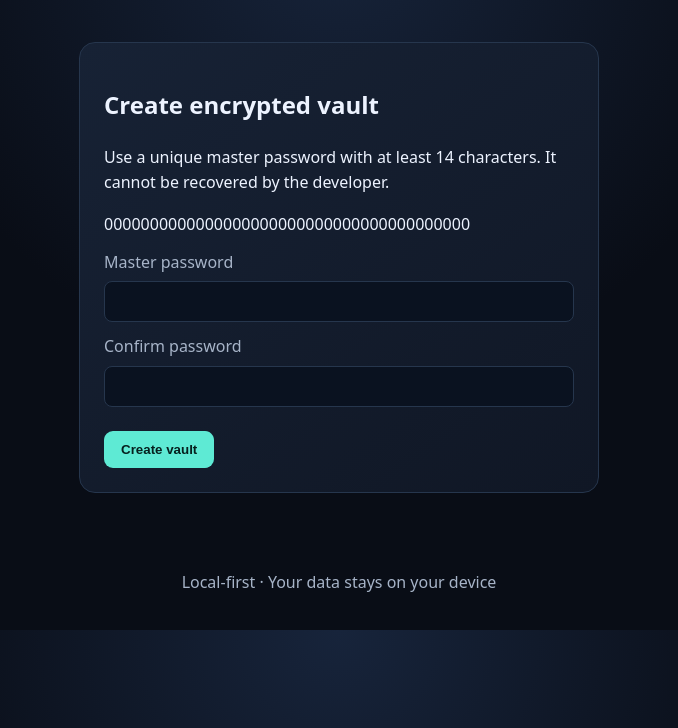
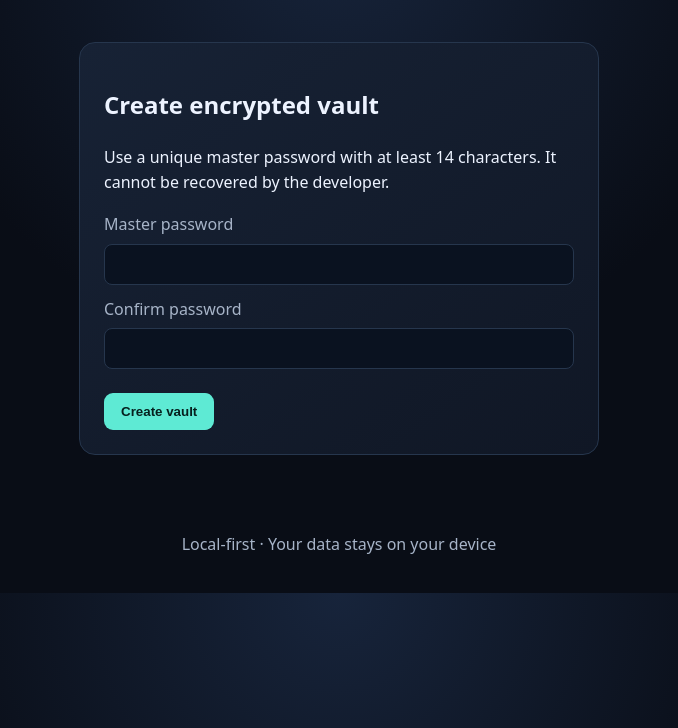
Before and after one commit to shaikhumaid1/Password-security-suite, a Flask app: page /vault/setup in a window 1280 px wide. Shown: the part 72-800 px from the top of the page, without its empty margins (301-979 px from the left). Run offline with Flask 3, Linux system fonts and the light colour scheme; data that the repository does not hold is empty; some libraries are stand-ins or nearby versions.

Commit message:
Fix CSRF token form fields

```diff
--- a/templates/vault_setup.html
+++ b/templates/vault_setup.html
@@ -1 +1 @@
-{% extends 'base.html' %}{% block content %}<section class='panel narrow'><h1>Create encrypted vault</h1><p>Use a unique master password with at least 14 characters. It cannot be recovered by the developer.</p><form method='post'>{{ csrf_token() }}<label>Master password <input type='password' name='master_password' minlength='14' autocomplete='new-password' required></label><label>Confirm password <input type='password' name='confirm' minlength='14' autocomplete='new-password' required></label><button>Create vault</button></form></section>{% endblock %}
+{% extends 'base.html' %}{% block content %}<section class='panel narrow'><h1>Create encrypted vault</h1><p>Use a unique master password with at least 14 characters. It cannot be recovered by the developer.</p><form method='post'><input type="hidden" name="csrf_token" value="{{ csrf_token() }}"><label>Master password <input type='password' name='master_password' minlength='14' autocomplete='new-password' required></label><label>Confirm password <input type='password' name='confirm' minlength='14' autocomplete='new-password' required></label><button>Create vault</button></form></section>{% endblock %}
```
